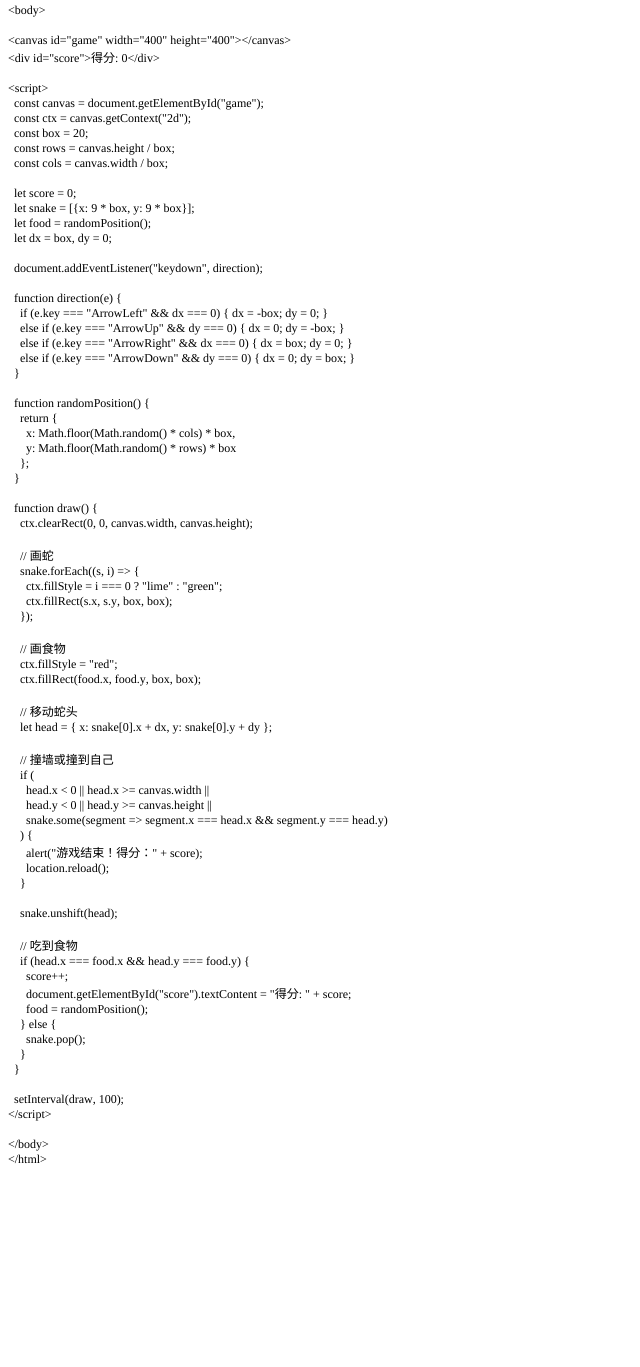
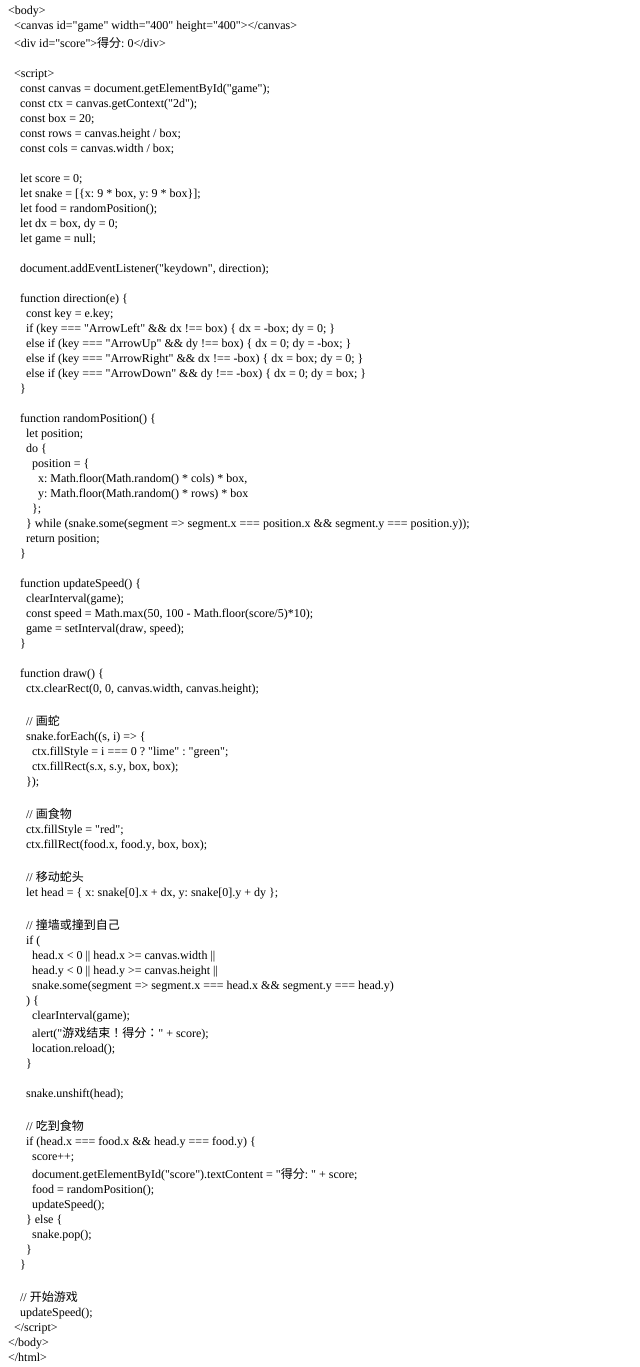
Before and after one commit to Xpccccc/Professional_practice, a plain HTML site: page index.html in a window 1280 px wide. Shown: the part 413-1780 px from the top of the page, without its empty margins (0-640 px from the left). Before the commit the page ends 1588 px from the top, so only its background shows below. Drawn offline with Linux system fonts and the light colour scheme.

Commit message:
本地开发小游戏（用 AI 协助）

```diff
--- a/index.html
+++ b/index.html
@@ -42,79 +42,92 @@
 <p class="p1"><span class="s1"><span class="Apple-converted-space">  </span>&lt;/style&gt;</span></p>
 <p class="p1"><span class="s1">&lt;/head&gt;</span></p>
 <p class="p1"><span class="s1">&lt;body&gt;</span></p>
+<p class="p1"><span class="s1"><span class="Apple-converted-space">  </span>&lt;canvas id="game" width="400" height="400"&gt;&lt;/canvas&gt;</span></p>
+<p class="p1"><span class="s1"><span class="Apple-converted-space">  </span>&lt;div id="score"&gt;</span><span class="s2">得分</span><span class="s1">: 0&lt;/div&gt;</span></p>
 <p class="p2"><span class="s1"></span><br></p>
-<p class="p1"><span class="s1">&lt;canvas id="game" width="400" height="400"&gt;&lt;/canvas&gt;</span></p>
-<p class="p1"><span class="s1">&lt;div id="score"&gt;</span><span class="s2">得分</span><span class="s1">: 0&lt;/div&gt;</span></p>
+<p class="p1"><span class="s1"><span class="Apple-converted-space">  </span>&lt;script&gt;</span></p>
+<p class="p1"><span class="s1"><span class="Apple-converted-space">    </span>const canvas = document.getElementById("game");</span></p>
+<p class="p1"><span class="s1"><span class="Apple-converted-space">    </span>const ctx = canvas.getContext("2d");</span></p>
+<p class="p1"><span class="s1"><span class="Apple-converted-space">    </span>const box = 20;</span></p>
+<p class="p1"><span class="s1"><span class="Apple-converted-space">    </span>const rows = canvas.height / box;</span></p>
+<p class="p1"><span class="s1"><span class="Apple-converted-space">    </span>const cols = canvas.width / box;</span></p>
 <p class="p2"><span class="s1"></span><br></p>
-<p class="p1"><span class="s1">&lt;script&gt;</span></p>
-<p class="p1"><span class="s1"><span class="Apple-converted-space">  </span>const canvas = document.getElementById("game");</span></p>
-<p class="p1"><span class="s1"><span class="Apple-converted-space">  </span>const ctx = canvas.getContext("2d");</span></p>
-<p class="p1"><span class="s1"><span class="Apple-converted-space">  </span>const box = 20;</span></p>
-<p class="p1"><span class="s1"><span class="Apple-converted-space">  </span>const rows = canvas.height / box;</span></p>
-<p class="p1"><span class="s1"><span class="Apple-converted-space">  </span>const cols = canvas.width / box;</span></p>
+<p class="p1"><span class="s1"><span class="Apple-converted-space">    </span>let score = 0;</span></p>
+<p class="p1"><span class="s1"><span class="Apple-converted-space">    </span>let snake = [{x: 9 * box, y: 9 * box}];</span></p>
+<p class="p1"><span class="s1"><span class="Apple-converted-space">    </span>let food = randomPosition();</span></p>
+<p class="p1"><span class="s1"><span class="Apple-converted-space">    </span>let dx = box, dy = 0;</span></p>
+<p class="p1"><span class="s1"><span class="Apple-converted-space">    </span>let game = null;</span></p>
 <p class="p2"><span class="s1"></span><br></p>
-<p class="p1"><span class="s1"><span class="Apple-converted-space">  </span>let score = 0;</span></p>
-<p class="p1"><span class="s1"><span class="Apple-converted-space">  </span>let snake = [{x: 9 * box, y: 9 * box}];</span></p>
-<p class="p1"><span class="s1"><span class="Apple-converted-space">  </span>let food = randomPosition();</span></p>
-<p class="p1"><span class="s1"><span class="Apple-converted-space">  </span>let dx = box, dy = 0;</span></p>
+<p class="p1"><span class="s1"><span class="Apple-converted-space">    </span>document.addEventListener("keydown", direction);</span></p>
 <p class="p2"><span class="s1"></span><br></p>
-<p class="p1"><span class="s1"><span class="Apple-converted-space">  </span>document.addEventListener("keydown", direction);</span></p>
-<p class="p2"><span class="s1"></span><br></p>
-<p class="p1"><span class="s1"><span class="Apple-converted-space">  </span>function direction(e) {</span></p>
-<p class="p1"><span class="s1"><span class="Apple-converted-space">    </span>if (e.key === "ArrowLeft" &amp;&amp; dx === 0) { dx = -box; dy = 0; }</span></p>
-<p class="p1"><span class="s1"><span class="Apple-converted-space">    </span>else if (e.key === "ArrowUp" &amp;&amp; dy === 0) { dx = 0; dy = -box; }</span></p>
-<p class="p1"><span class="s1"><span class="Apple-converted-space">    </span>else if (e.key === "ArrowRight" &amp;&amp; dx === 0) { dx = box; dy = 0; }</span></p>
-<p class="p1"><span class="s1"><span class="Apple-converted-space">    </span>else if (e.key === "ArrowDown" &amp;&amp; dy === 0) { dx = 0; dy = box; }</span></p>
-<p class="p1"><span class="s1"><span class="Apple-converted-space">  </span>}</span></p>
-<p class="p2"><span class="s1"></span><br></p>
-<p class="p1"><span class="s1"><span class="Apple-converted-space">  </span>function randomPosition() {</span></p>
-<p class="p1"><span class="s1"><span class="Apple-converted-space">    </span>return {</span></p>
-<p class="p1"><span class="s1"><span class="Apple-converted-space">      </span>x: Math.floor(Math.random() * cols) * box,</span></p>
-<p class="p1"><span class="s1"><span class="Apple-converted-space">      </span>y: Math.floor(Math.random() * rows) * box</span></p>
-<p class="p1"><span class="s1"><span class="Apple-converted-space">    </span>};</span></p>
-<p class="p1"><span class="s1"><span class="Apple-converted-space">  </span>}</span></p>
-<p class="p2"><span class="s1"></span><br></p>
-<p class="p1"><span class="s1"><span class="Apple-converted-space">  </span>function draw() {</span></p>
-<p class="p1"><span class="s1"><span class="Apple-converted-space">    </span>ctx.clearRect(0, 0, canvas.width, canvas.height);</span></p>
-<p class="p2"><span class="s1"></span><br></p>
-<p class="p1"><span class="s1"><span class="Apple-converted-space">    </span>// </span><span class="s2">画蛇</span></p>
-<p class="p1"><span class="s1"><span class="Apple-converted-space">    </span>snake.forEach((s, i) =&gt; {</span></p>
-<p class="p1"><span class="s1"><span class="Apple-converted-space">      </span>ctx.fillStyle = i === 0 ? "lime" : "green";</span></p>
-<p class="p1"><span class="s1"><span class="Apple-converted-space">      </span>ctx.fillRect(s.x, s.y, box, box);</span></p>
-<p class="p1"><span class="s1"><span class="Apple-converted-space">    </span>});</span></p>
-<p class="p2"><span class="s1"></span><br></p>
-<p class="p1"><span class="s1"><span class="Apple-converted-space">    </span>// </span><span class="s2">画食物</span></p>
-<p class="p1"><span class="s1"><span class="Apple-converted-space">    </span>ctx.fillStyle = "red";</span></p>
-<p class="p1"><span class="s1"><span class="Apple-converted-space">    </span>ctx.fillRect(food.x, food.y, box, box);</span></p>
-<p class="p2"><span class="s1"></span><br></p>
-<p class="p1"><span class="s1"><span class="Apple-converted-space">    </span>// </span><span class="s2">移动蛇头</span></p>
-<p class="p1"><span class="s1"><span class="Apple-converted-space">    </span>let head = { x: snake[0].x + dx, y: snake[0].y + dy };</span></p>
-<p class="p2"><span class="s1"></span><br></p>
-<p class="p1"><span class="s1"><span class="Apple-converted-space">    </span>// </span><span class="s2">撞墙或撞到自己</span></p>
-<p class="p1"><span class="s1"><span class="Apple-converted-space">    </span>if (</span></p>
-<p class="p1"><span class="s1"><span class="Apple-converted-space">      </span>head.x &lt; 0 || head.x &gt;= canvas.width ||</span></p>
-<p class="p1"><span class="s1"><span class="Apple-converted-space">      </span>head.y &lt; 0 || head.y &gt;= canvas.height ||</span></p>
-<p class="p1"><span class="s1"><span class="Apple-converted-space">      </span>snake.some(segment =&gt; segment.x === head.x &amp;&amp; segment.y === head.y)</span></p>
-<p class="p1"><span class="s1"><span class="Apple-converted-space">    </span>) {</span></p>
-<p class="p1"><span class="s1"><span class="Apple-converted-space">      </span>alert("</span><span class="s2">游戏结束！得分：</span><span class="s1">" + score);</span></p>
-<p class="p1"><span class="s1"><span class="Apple-converted-space">      </span>location.reload();</span></p>
+<p class="p1"><span class="s1"><span class="Apple-converted-space">    </span>function direction(e) {</span></p>
+<p class="p1"><span class="s1"><span class="Apple-converted-space">      </span>const key = e.key;</span></p>
+<p class="p1"><span class="s1"><span class="Apple-converted-space">      </span>if (key === "ArrowLeft" &amp;&amp; dx !== box) { dx = -box; dy = 0; }</span></p>
+<p class="p1"><span class="s1"><span class="Apple-converted-space">      </span>else if (key === "ArrowUp" &amp;&amp; dy !== box) { dx = 0; dy = -box; }</span></p>
+<p class="p1"><span class="s1"><span class="Apple-converted-space">      </span>else if (key === "ArrowRight" &amp;&amp; dx !== -box) { dx = box; dy = 0; }</span></p>
+<p class="p1"><span class="s1"><span class="Apple-converted-space">      </span>else if (key === "ArrowDown" &amp;&amp; dy !== -box) { dx = 0; dy = box; }</span></p>
 <p class="p1"><span class="s1"><span class="Apple-converted-space">    </span>}</span></p>
 <p class="p2"><span class="s1"></span><br></p>
-<p class="p1"><span class="s1"><span class="Apple-converted-space">    </span>snake.unshift(head);</span></p>
+<p class="p1"><span class="s1"><span class="Apple-converted-space">    </span>function randomPosition() {</span></p>
+<p class="p1"><span class="s1"><span class="Apple-converted-space">      </span>let position;</span></p>
+<p class="p1"><span class="s1"><span class="Apple-converted-space">      </span>do {</span></p>
+<p class="p1"><span class="s1"><span class="Apple-converted-space">        </span>position = {</span></p>
+<p class="p1"><span class="s1"><span class="Apple-converted-space">          </span>x: Math.floor(Math.random() * cols) * box,</span></p>
+<p class="p1"><span class="s1"><span class="Apple-converted-space">          </span>y: Math.floor(Math.random() * rows) * box</span></p>
+<p class="p1"><span class="s1"><span class="Apple-converted-space">        </span>};</span></p>
+<p class="p1"><span class="s1"><span class="Apple-converted-space">      </span>} while (snake.some(segment =&gt; segment.x === position.x &amp;&amp; segment.y === position.y));</span></p>
+<p class="p1"><span class="s1"><span class="Apple-converted-space">      </span>return position;</span></p>
+<p class="p1"><span class="s1"><span class="Apple-converted-space">    </span>}</span></p>
 <p class="p2"><span class="s1"></span><br></p>
-<p class="p1"><span class="s1"><span class="Apple-converted-space">    </span>// </span><span class="s2">吃到食物</span></p>
-<p class="p1"><span class="s1"><span class="Apple-converted-space">    </span>if (head.x === food.x &amp;&amp; head.y === food.y) {</span></p>
-<p class="p1"><span class="s1"><span class="Apple-converted-space">      </span>score++;</span></p>
-<p class="p1"><span class="s1"><span class="Apple-converted-space">      </span>document.getElementById("score").textContent = "</span><span class="s2">得分</span><span class="s1">: " + score;</span></p>
-<p class="p1"><span class="s1"><span class="Apple-converted-space">      </span>food = randomPosition();</span></p>
-<p class="p1"><span class="s1"><span class="Apple-converted-space">    </span>} else {</span></p>
-<p class="p1"><span class="s1"><span class="Apple-converted-space">      </span>snake.pop();</span></p>
+<p class="p1"><span class="s1"><span class="Apple-converted-space">    </span>function updateSpeed() {</span></p>
+<p class="p1"><span class="s1"><span class="Apple-converted-space">      </span>clearInterval(game);</span></p>
+<p class="p1"><span class="s1"><span class="Apple-converted-space">      </span>const speed = Math.max(50, 100 - Math.floor(score/5)*10);</span></p>
+<p class="p1"><span class="s1"><span class="Apple-converted-space">      </span>game = setInterval(draw, speed);</span></p>
 <p class="p1"><span class="s1"><span class="Apple-converted-space">    </span>}</span></p>
-<p class="p1"><span class="s1"><span class="Apple-converted-space">  </span>}</span></p>
 <p class="p2"><span class="s1"></span><br></p>
-<p class="p1"><span class="s1"><span class="Apple-converted-space">  </span>setInterval(draw, 100);</span></p>
-<p class="p1"><span class="s1">&lt;/script&gt;</span></p>
+<p class="p1"><span class="s1"><span class="Apple-converted-space">    </span>function draw() {</span></p>
+<p class="p1"><span class="s1"><span class="Apple-converted-space">      </span>ctx.clearRect(0, 0, canvas.width, canvas.height);</span></p>
 <p class="p2"><span class="s1"></span><br></p>
+<p class="p1"><span class="s1"><span class="Apple-converted-space">      </span>// </span><span class="s2">画蛇</span></p>
+<p class="p1"><span class="s1"><span class="Apple-converted-space">      </span>snake.forEach((s, i) =&gt; {</span></p>
+<p class="p1"><span class="s1"><span class="Apple-converted-space">        </span>ctx.fillStyle = i === 0 ? "lime" : "green";</span></p>
+<p class="p1"><span class="s1"><span class="Apple-converted-space">        </span>ctx.fillRect(s.x, s.y, box, box);</span></p>
+<p class="p1"><span class="s1"><span class="Apple-converted-space">      </span>});</span></p>
+<p class="p2"><span class="s1"></span><br></p>
+<p class="p1"><span class="s1"><span class="Apple-converted-space">      </span>// </span><span class="s2">画食物</span></p>
+<p class="p1"><span class="s1"><span class="Apple-converted-space">      </span>ctx.fillStyle = "red";</span></p>
+<p class="p1"><span class="s1"><span class="Apple-converted-space">      </span>ctx.fillRect(food.x, food.y, box, box);</span></p>
+<p class="p2"><span class="s1"></span><br></p>
+<p class="p1"><span class="s1"><span class="Apple-converted-space">      </span>// </span><span class="s2">移动蛇头</span></p>
+<p class="p1"><span class="s1"><span class="Apple-converted-space">      </span>let head = { x: snake[0].x + dx, y: snake[0].y + dy };</span></p>
+<p class="p2"><span class="s1"></span><br></p>
+<p class="p1"><span class="s1"><span class="Apple-converted-space">      </span>// </span><span class="s2">撞墙或撞到自己</span></p>
+<p class="p1"><span class="s1"><span class="Apple-converted-space">      </span>if (</span></p>
+<p class="p1"><span class="s1"><span class="Apple-converted-space">        </span>head.x &lt; 0 || head.x &gt;= canvas.width ||</span></p>
+<p class="p1"><span class="s1"><span class="Apple-converted-space">        </span>head.y &lt; 0 || head.y &gt;= canvas.height ||</span></p>
+<p class="p1"><span class="s1"><span class="Apple-converted-space">        </span>snake.some(segment =&gt; segment.x === head.x &amp;&amp; segment.y === head.y)</span></p>
+<p class="p1"><span class="s1"><span class="Apple-converted-space">      </span>) {</span></p>
+<p class="p1"><span class="s1"><span class="Apple-converted-space">        </span>clearInterval(game);</span></p>
+<p class="p1"><span class="s1"><span class="Apple-converted-space">        </span>alert("</span><span class="s2">游戏结束！得分：</span><span class="s1">" + score);</span></p>
+<p class="p1"><span class="s1"><span class="Apple-converted-space">        </span>location.reload();</span></p>
+<p class="p1"><span class="s1"><span class="Apple-converted-space">      </span>}</span></p>
+<p class="p2"><span class="s1"></span><br></p>
+<p class="p1"><span class="s1"><span class="Apple-converted-space">      </span>snake.unshift(head);</span></p>
+<p class="p2"><span class="s1"></span><br></p>
+<p class="p1"><span class="s1"><span class="Apple-converted-space">      </span>// </span><span class="s2">吃到食物</span></p>
+<p class="p1"><span class="s1"><span class="Apple-converted-space">      </span>if (head.x === food.x &amp;&amp; head.y === food.y) {</span></p>
+<p class="p1"><span class="s1"><span class="Apple-converted-space">        </span>score++;</span></p>
+<p class="p1"><span class="s1"><span class="Apple-converted-space">        </span>document.getElementById("score").textContent = "</span><span class="s2">得分</span><span class="s1">: " + score;</span></p>
+<p class="p1"><span class="s1"><span class="Apple-converted-space">        </span>food = randomPosition();</span></p>
+<p class="p1"><span class="s1"><span class="Apple-converted-space">        </span>updateSpeed();</span></p>
+<p class="p1"><span class="s1"><span class="Apple-converted-space">      </span>} else {</span></p>
+<p class="p1"><span class="s1"><span class="Apple-converted-space">        </span>snake.pop();</span></p>
+<p class="p1"><span class="s1"><span class="Apple-converted-space">      </span>}</span></p>
+<p class="p1"><span class="s1"><span class="Apple-converted-space">    </span>}</span></p>
+<p class="p2"><span class="s1"></span><br></p>
+<p class="p1"><span class="s1"><span class="Apple-converted-space">    </span>// </span><span class="s2">开始游戏</span></p>
+<p class="p1"><span class="s1"><span class="Apple-converted-space">    </span>updateSpeed();</span></p>
+<p class="p1"><span class="s1"><span class="Apple-converted-space">  </span>&lt;/script&gt;</span></p>
 <p class="p1"><span class="s1">&lt;/body&gt;</span></p>
 <p class="p1"><span class="s1">&lt;/html&gt;</span></p>
 </body>
```
